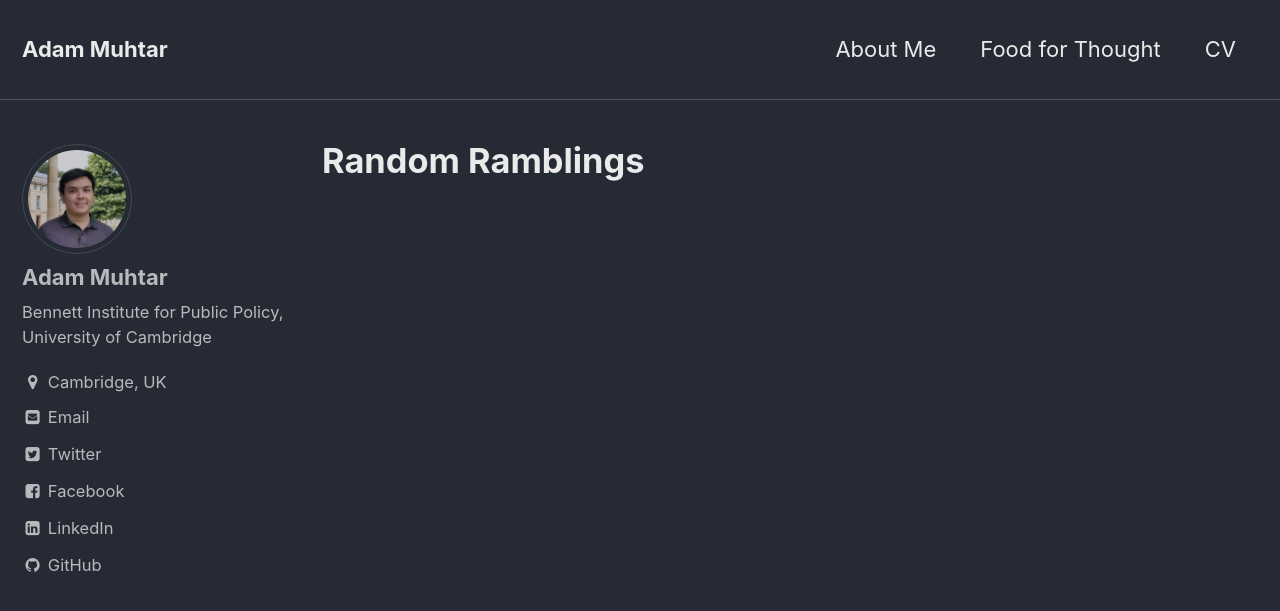
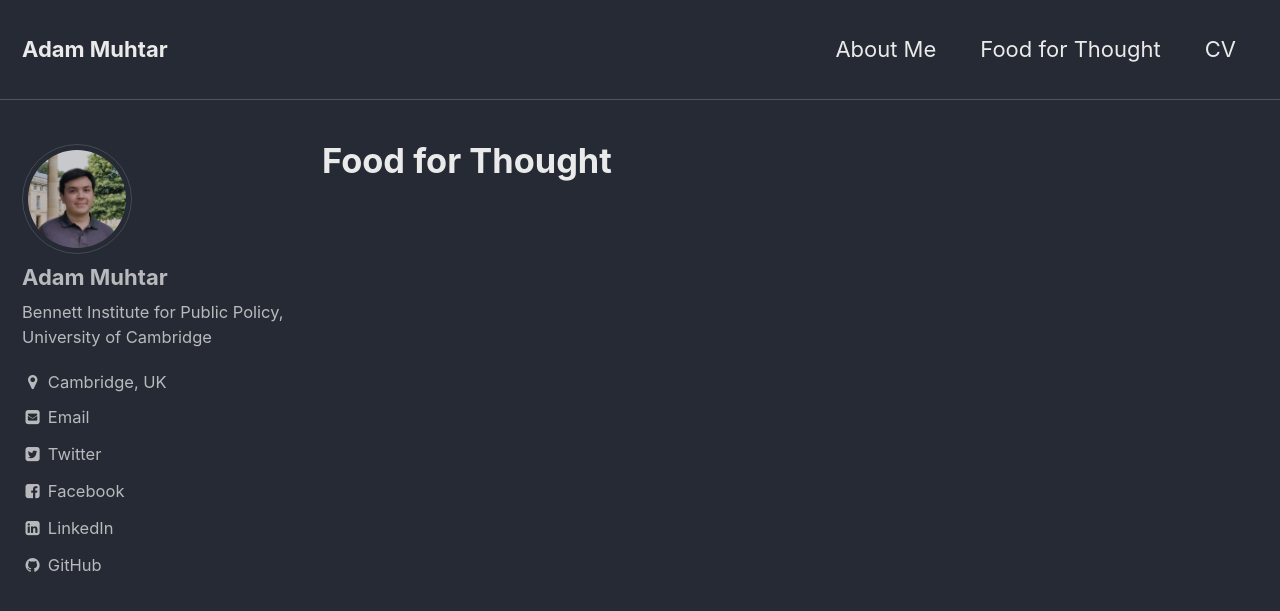
Before and after one commit to adammuhtar/adammuhtar.github.io, a Jekyll site: the page built from posts/index.html, in a window 1280 px wide and 900 px high. Shown: the top 611 px of the window. Built offline with Jekyll 4.4.1, drawn with Linux system fonts in a browser that asks for light colours.

Commit message:
Update index.html

```diff
--- a/posts/index.html
+++ b/posts/index.html
@@ -1,6 +1,6 @@
 ---
 layout: archive
-title: "Random Ramblings"
+title: "Food for Thought"
 author_profile: true
 ---
 
```
